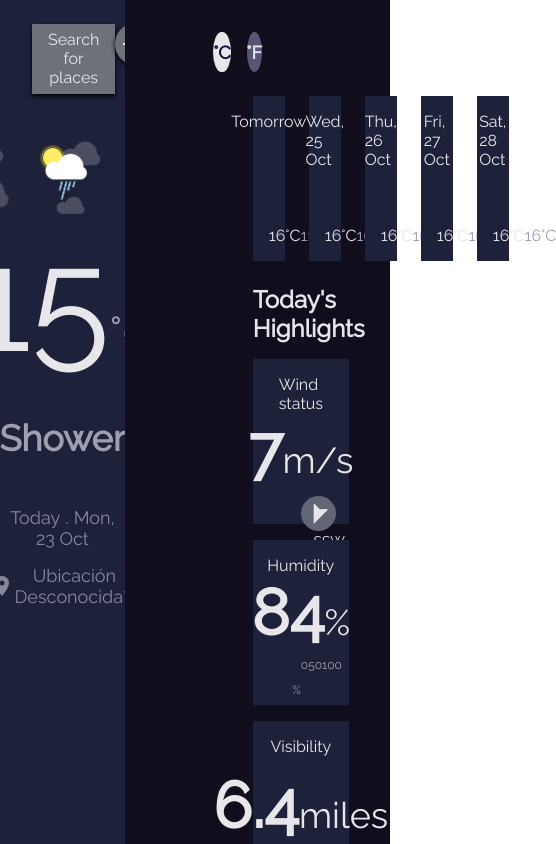
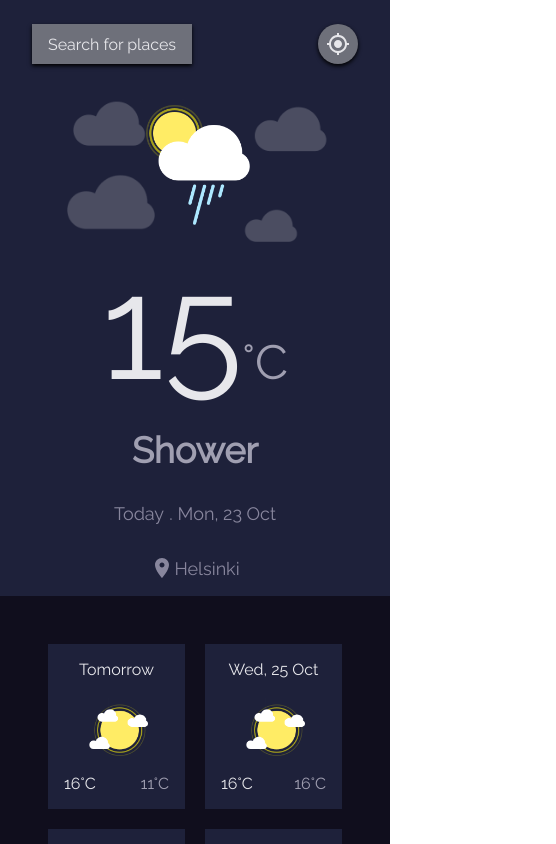
Before and after one commit to kevinvillajim/weatherProyectoFinalN2, a React (Vite) app: page / in a window 390 px wide. Shown: the top 844 px of the page, 556 px wide, since content can reach past the window. Built offline with nearby package versions, Linux system fonts and the light colour scheme; no server answers.

Commit message:
Edicion para diseño responsive

```diff
--- a/src/App.css
+++ b/src/App.css
@@ -452,3 +452,93 @@ form {
 .bar-container {
   margin: 0.1rem 0;
 }
+
+@media (max-width: 1100px) {
+  #total-container {
+    flex-direction: column;
+    width: 100;
+  }
+
+  #left-container {
+    width: 100%;
+    height: 100vh;
+  }
+
+  #background-image {
+    width: 75%;
+    left: auto;
+  }
+
+  #main-img {
+    width: 28%;
+  }
+
+  #main-img-container {
+    padding-bottom: 0;
+    height: 100px;
+  }
+
+  #type-container {
+    padding: 1rem 0;
+  }
+
+  #place-container {
+    padding: 1rem 0;
+  }
+
+  #right-container {
+    width: 100%;
+    height: auto;
+    padding: 3rem;
+  }
+
+  #prediction-cards-container {
+    display: grid;
+    grid-template-columns: repeat(auto-fill, minmax(100px, 1fr));
+    gap: 20px;
+    padding: 0;
+    margin: 0 0 3rem 0;
+    justify-content: center;
+    width: 100%;
+  }
+
+  .card-container {
+    width: 100%;
+  }
+
+  #buttons-degrees-container {
+    display: none;
+  }
+
+  #today-highlights-title {
+    margin: 3rem 0;
+  }
+
+  #highlights-container-2 {
+    display: grid;
+    grid-template-columns: repeat(auto-fill, minmax(200px, 1fr));
+    gap: 20px;
+    padding: 0;
+    margin: 3rem 0 3rem 0;
+    justify-content: center;
+    width: 100%;
+  }
+
+  .cardContainerA {
+    width: 100%;
+  }
+
+  #left-container-search {
+    width: 100%;
+    height: 100vh;
+  }
+
+  #favourite-countries {
+    margin-bottom: 25rem;
+  }
+
+  #text-container {
+    height: auto;
+    padding-top: 2rem;
+  }
+}
--- a/src/App.jsx
+++ b/src/App.jsx
@@ -190,9 +190,9 @@ function App() {
             <div id="main-img-container">
               <img
                 id="background-image"
-                src="./public/img/Cloud-background.png"
+                src="/public/img/Cloud-background.png"
               />
-              <img id="main-img" src={`./public/img/${textoSinEspacios}.png`} />
+              <img id="main-img" src={`/public/img/${textoSinEspacios}.png`} />
             </div>
             <div id="text-container">
               <div id="degrees-container">
@@ -222,7 +222,7 @@ function App() {
                 <span className="date" id="place">
                   {currentWeather && currentWeather.name
                     ? currentWeather.name
-                    : "Ubicación Desconocida**"}
+                    : "Helsinki"}
                 </span>
               </div>
             </div>
--- a/src/components/Card.jsx
+++ b/src/components/Card.jsx
@@ -4,7 +4,7 @@ const Card = ({ day, img, maxDegrees, minDegrees }) => {
   return (
     <div className="card-container">
       <span className="day">{day}</span>
-      <img className="card-img" src={`./public/img/${img}.png`} />
+      <img className="card-img" src={`/public/img/${img}.png`} />
       <div className="max-min-container">
         <div>
           <span className="max-degrees">{maxDegrees}°C</span>
```
